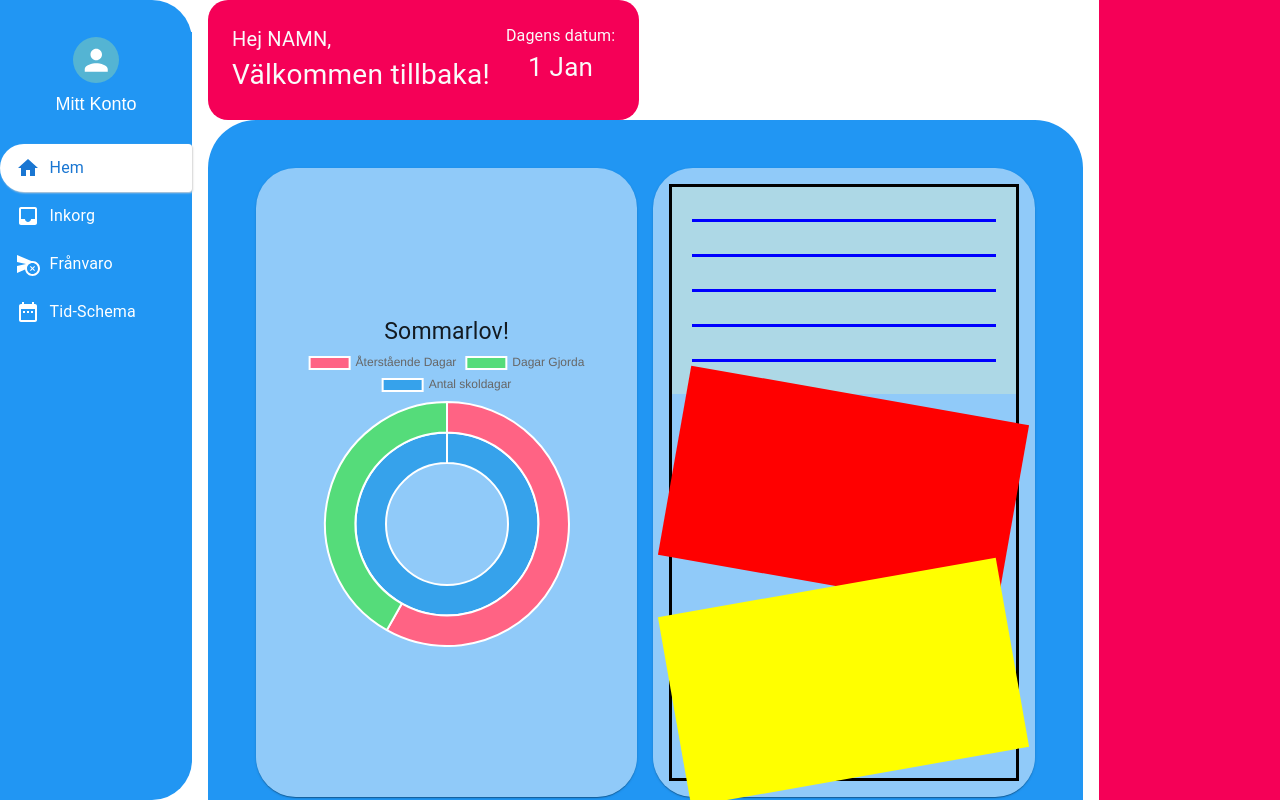
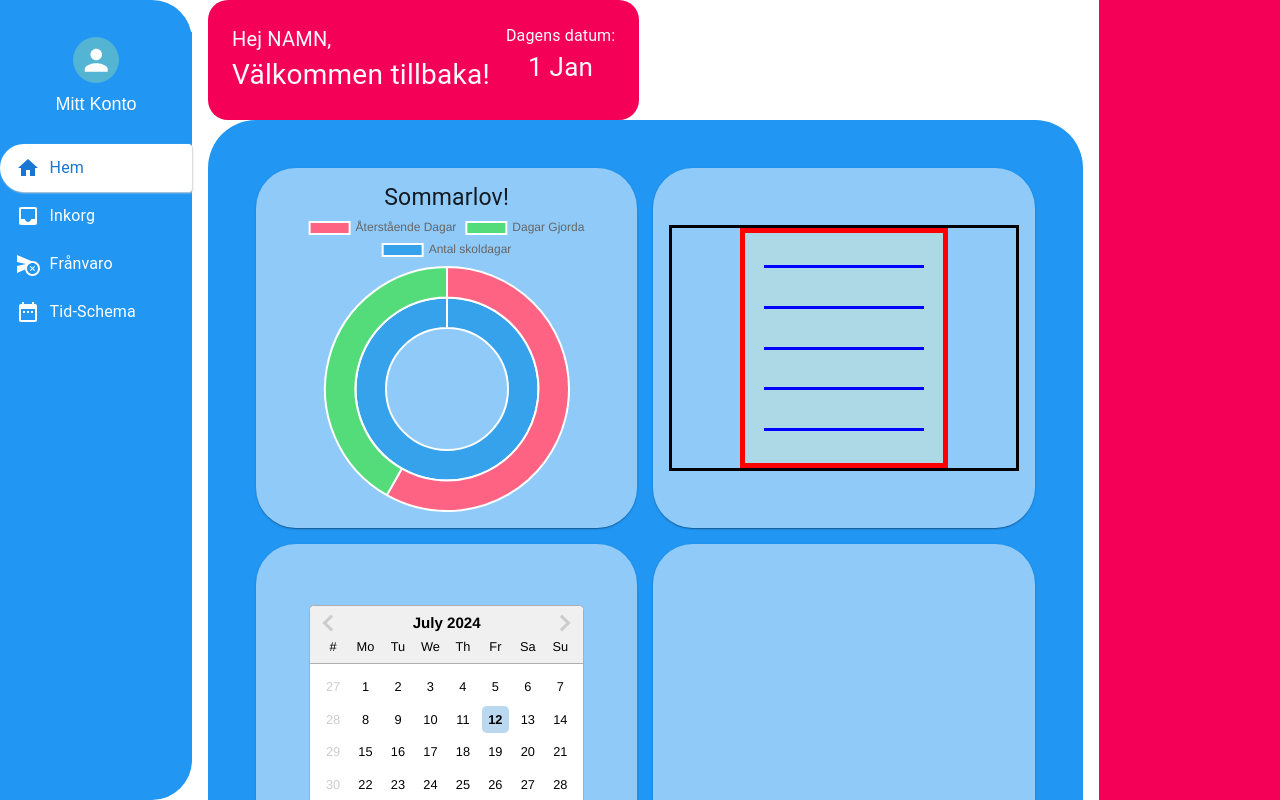
Before and after one commit to A-ForssmanP/InteractWithSchool, a React (Vite) app in the folder frontend/: page / in a window 1280 px wide. Shown: the top 800 px of the page. Built offline with nearby package versions, Linux system fonts and the light colour scheme; the HTML template or start-up script is replaced by a standard one.

Commit message:
work on note layout

```diff
--- a/frontend/src/components/dashBoardNotes/DashBoardNotes.jsx
+++ b/frontend/src/components/dashBoardNotes/DashBoardNotes.jsx
@@ -4,47 +4,44 @@ import zIndex from "@mui/material/styles/zIndex";
 function DashBoardNotes() {
   const paperData = [
     {
-      rotate: "0deg",
-      bgColor: "lightblue",
       rows: 5,
-      zIndex: 100,
       rowStyle: { height: "3px", backgroundColor: "blue" },
-      paperStyles: {},
+      paperStyles: {
+        zIndex: 100,
+        backgroundColor: "lightblue",
+        transform: `rotate(0deg)`,
+      },
     },
-    {
-      rotate: "10deg",
-      bgColor: "red",
-      rows: 5,
-      zIndex: 10,
-      paperStyles: {},
-    },
-    {
-      rotate: "-10deg",
-      bgColor: "yellow",
-      rows: 5,
-      zIndex: 1,
-      paperStyles: {},
-    },
+    // {
+    //   rotate: "10deg",
+    //   bgColor: "red",
+    //   rows: 5,
+    //   zIndex: 10,
+    //   paperStyles: {},
+    // },
+    // {
+    //   rotate: "-10deg",
+    //   bgColor: "yellow",
+    //   rows: 5,
+    //   zIndex: 1,
+    //   paperStyles: {},
+    // },
   ];
 
-  const createNotePaper = (
-    indx,
-    rotate,
-    bgColor,
-    rows = 0,
-    rowStyle,
-    paperStyles
-  ) => {
+  const createNotePaper = (indx, rows = 0, rowStyle, paperStyles) => {
     const innerRows = Array(rows).fill(null);
     return (
       <Box
         key={indx}
-        bgcolor={bgColor}
+        // bgcolor={bgColor}
         display={"flex"}
         flexDirection={"column"}
-        gap={4}
-        // maxWidth={"60%"}
-        sx={{ transform: `rotate(${rotate})`, padding: "2rem 1.2rem" }}
+        // gap={4}
+        justifyContent={"space-between"}
+        flex={1}
+        padding={"2rem 1.2rem"}
+        // sx={{ transform: `rotate(${rotate})`, padding: "2rem 1.2rem" }}
+        sx={paperStyles}
       >
         {innerRows.map((row, indx) => (
           <Box key={indx} sx={rowStyle}></Box>
@@ -55,16 +52,16 @@ function DashBoardNotes() {
 
   return (
     <Box border={"3px solid black"} flex={1}>
-      <Box position={"relative"}>
+      <Box
+        position={"relative"}
+        border={"5px solid red"}
+        height={"15rem"}
+        width={"13rem"}
+        margin={"0 auto"}
+        display={"flex"}
+      >
         {paperData.map((item, index) =>
-          createNotePaper(
-            index,
-            item.rotate,
-            item.bgColor,
-            item.rows,
-            item.rowStyle,
-            item.paperStyles
-          )
+          createNotePaper(index, item.rows, item.rowStyle, item.paperStyles)
         )}
       </Box>
     </Box>
```
